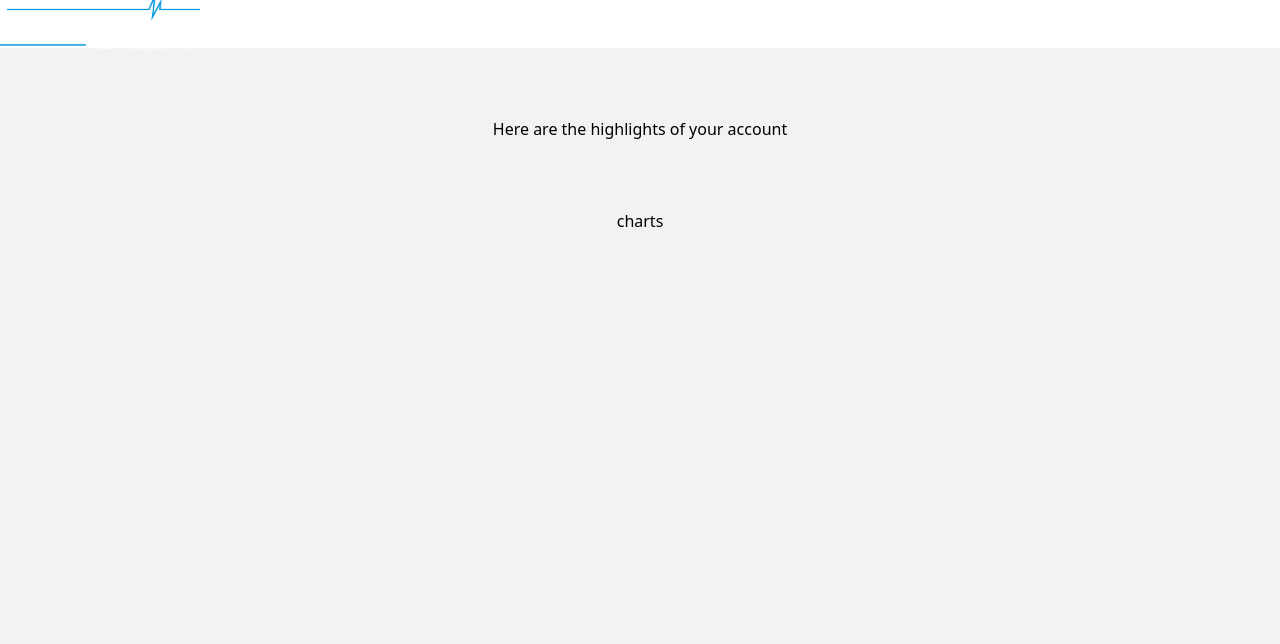
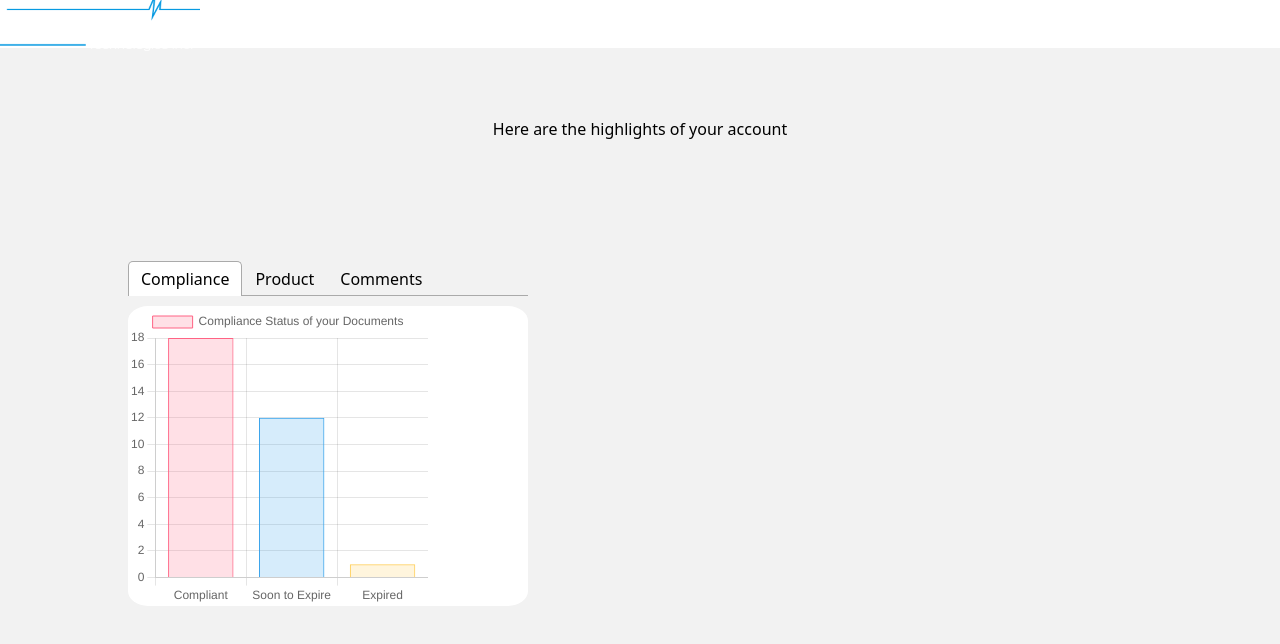
Before and after one commit to CST8334/Software-Development-Project, a React (Create React App) app in the folder react/: page /home in a window 1280 px wide. Shown: the top 644 px of the page. Built offline with nearby package versions, Linux system fonts and the light colour scheme.

Commit message:
Chart added

```diff
--- a/package.json
+++ b/package.json
@@ -18,8 +18,10 @@
   },
   "homepage": "https://github.com/CST8334/team-project-300-team-2#readme",
   "dependencies": {
+    "chart.js": "^3.3.2",
     "express": "^4.17.1",
     "express-basic-auth": "^1.2.0",
-    "nodemon": "^2.0.7"
+    "nodemon": "^2.0.7",
+    "react-chartjs-2": "^3.0.3"
   }
 }
--- a/react/package.json
+++ b/react/package.json
@@ -8,11 +8,14 @@
     "@testing-library/react": "^11.2.7",
     "@testing-library/user-event": "^12.8.3",
     "axios": "^0.21.1",
+    "chart.js": "^3.3.2",
     "framer-motion": "^4.1.17",
     "react": "^17.0.2",
+    "react-chartjs-2": "^3.0.3",
     "react-dom": "^17.0.2",
     "react-router-dom": "^5.2.0",
     "react-scripts": "4.0.3",
+    "react-tabs": "^3.2.2",
     "styled-components": "^5.3.0",
     "web-vitals": "^1.1.2"
   },
--- a/react/src/App.js
+++ b/react/src/App.js
@@ -10,8 +10,7 @@ import "./index.css";
 
 function App() {
   return (
-    <div className="App" style={{height: '100%'}}>
-      <NavComponent />
+    <div className="App" style={{ height: '100%' }}>
       <MainContent>
         <Switch>
           <Route path="/" exact>
@@ -21,9 +20,11 @@ function App() {
             <LoginPageComponent />
           </Route>
           <Route path="/home" exact>
+            <NavComponent />
             <Home />
           </Route>
           <Route path="/products">
+            <NavComponent />
             <Products />
           </Route>
         </Switch>
--- a/react/src/components/HomeChart.js
+++ b/react/src/components/HomeChart.js
@@ -1,12 +1,38 @@
 import React from 'react'
 import "../index.css";
+import { Bar } from 'react-chartjs-2';
+import styled from 'styled-components';
 
-function HomeChart() {
-    return (
-        <div>
-            <h1>charts</h1>
-        </div>
-    )
+const HomeChart = () => {
+    return <Container>
+        <Bar
+            data={{
+                labels: ['Compliant', 'Soon to Expire', 'Expired'],
+                datasets: [{
+                    label: 'Compliance Status of your Documents',
+                    data: [18, 12, 1],
+                    backgroundColor: [
+                        'rgba(255, 99, 132, 0.2)',
+                        'rgba(54, 162, 235, 0.2)',
+                        'rgba(255, 206, 86, 0.2)',
+                    ],
+                    borderColor: [
+                        'rgba(255, 99, 132, 1)',
+                        'rgba(54, 162, 235, 1)',
+                        'rgba(255, 206, 86, 1)',
+                    ],
+                    borderWidth: 1
+                }]
+            }}
+            height={100}
+            width={100}
+        />
+    </Container>
 }
 
+const Container = styled.div`
+    left: 50%;
+    width: 300px;
+`
+
 export default HomeChart
--- a/react/src/components/LoginFormComponent.js
+++ b/react/src/components/LoginFormComponent.js
@@ -51,7 +51,7 @@ class LoginFormComponent extends React.Component {
                     <img src={Logo} alt="" />
                     <h3 style={{ marginBottom: "20px" }}>Need an Aetherwind account?
                   <span
-                    style={{ marginLeft: "0.5rem", textDecoration: "underline", fontWeight: "bold" }}
+                            style={{ marginLeft: "0.5rem", textDecoration: "underline", fontWeight: "bold", cursor: "pointer" }}
                         >
                             Create an account
                   </span>
--- a/react/src/components/LoginPageComponent.js
+++ b/react/src/components/LoginPageComponent.js
@@ -13,7 +13,7 @@ class LoginPageComponent extends React.Component {
     render() {
         return (
             <Content>
-              <LoginFormComponent></LoginFormComponent>
+                <LoginFormComponent />
             </Content>
         );
     }
--- /dev/null
+++ b/react/src/components/TabNav.js
@@ -0,0 +1,46 @@
+import React from 'react';
+import { Tab, Tabs, TabList, TabPanel } from 'react-tabs';
+import 'react-tabs/style/react-tabs.css'
+import HomeChart from './HomeChart';
+
+import styled from 'styled-components';
+
+class TabNav extends React.Component {
+    render() {
+        return (
+            <div>
+                <StyledTabs>
+                    <TabList>
+                        <Tab>Compliance</Tab>
+                        <Tab>Product</Tab>
+                        <Tab>Comments</Tab>
+                    </TabList>
+
+                    <StyledTabPanel>
+                        <HomeChart />
+                    </StyledTabPanel>
+                    <TabPanel>
+                        <h2>Product Stuff</h2>
+                    </TabPanel>
+                    <TabPanel>
+                        <h2>Comments Stuff</h2>
+                    </TabPanel>
+                </StyledTabs>
+            </div>
+        )
+    }
+}
+
+const StyledTabs = styled(Tabs)`
+    position: relative;
+    width: 400px;
+    left: 10%;
+    top: 15vh;
+`
+
+const StyledTabPanel = styled(TabPanel)`
+    background: white;
+    border-radius: 5%;
+`
+
+export default TabNav
--- a/react/src/pages/Home.js
+++ b/react/src/pages/Home.js
@@ -1,12 +1,13 @@
 import React from 'react'
 import styled from 'styled-components';
 import HomeChart from '../components/HomeChart';
+import TabNav from '../components/TabNav';
 
 function Home() {
     return (
         <Container>
             <h1>Here are the highlights of your account</h1>
-            <HomeChart />
+            <TabNav />
         </Container>
     )
 }
```
Also changed, not shown: react/src/components/NavComponent.js (indentation only), 2 other files (tests, documents, lock files or other folders). Lines whose indentation alone changed are shown as unchanged.
